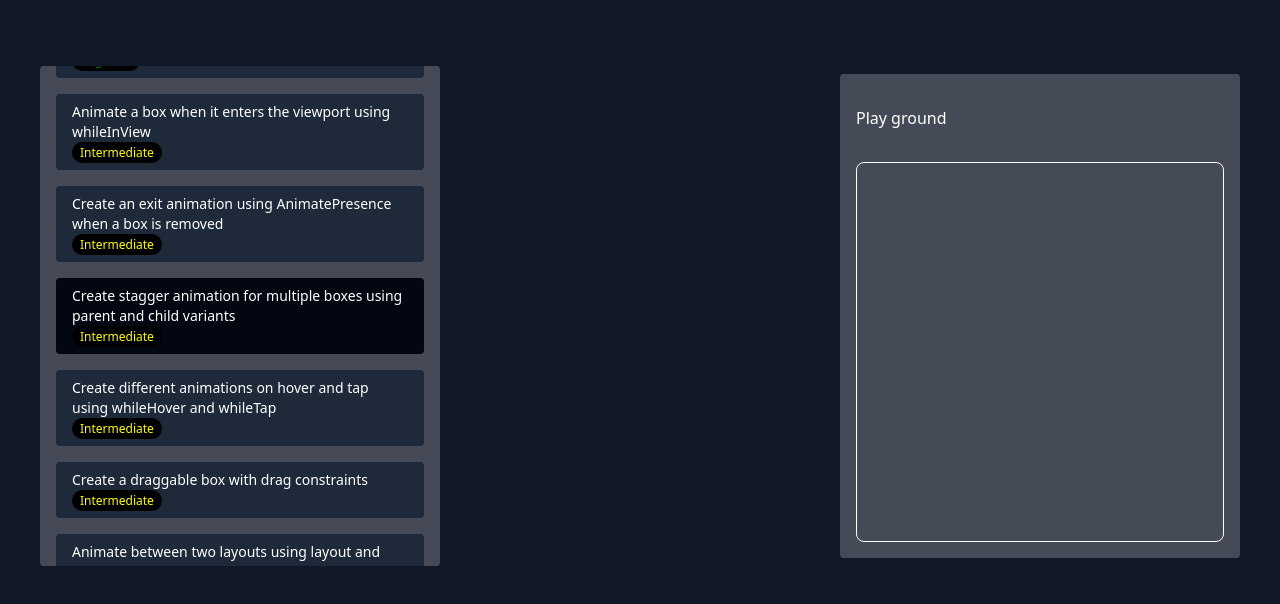
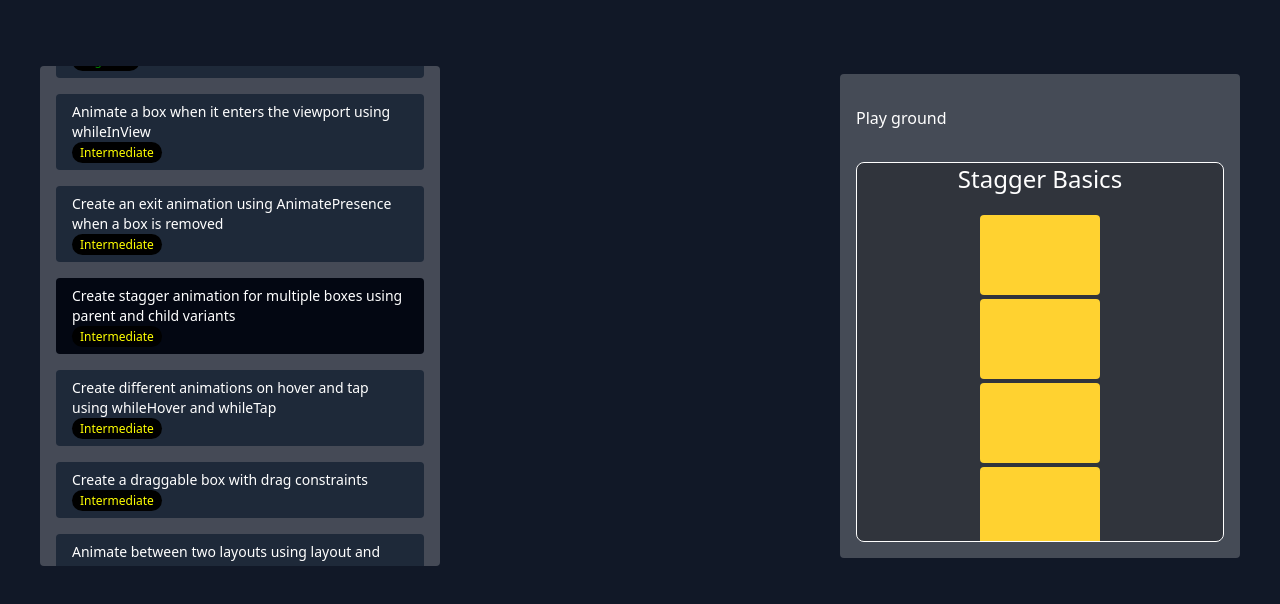
Before and after one commit to riiteshMishra/Framer_Motion, a React (Vite) app: page / in a window 1280 px wide. Both pictures are taken after a click on the element 240 px from the left and 316 px from the top of the page. Shown: the top 604 px of the page. Built offline with nearby package versions, Linux system fonts and the light colour scheme.

Commit message:
Add BoxThirteen component with animations and sound effects, and integrate into RightBox

```diff
--- /dev/null
+++ b/src/assets/components/Indermediate/BoxThirteen.jsx
@@ -0,0 +1,61 @@
+import { motion } from "motion/react";
+import brickSound from "../../sounds/brick.mp3";
+
+const BoxThirteen = () => {
+  const parentVariants = {
+    hidden: { y: 30, scale: 1 },
+    show: {
+      y: 0,
+      scale: 1,
+      transition: { staggerChildren: 0.2, delayChildren: 0.5 },
+    },
+  };
+
+  const childVariants = {
+    hidden: { opacity: 0, y: 100 },
+    show: { opacity: 1, y: 0, rotate: [0, 10, 0] },
+  };
+
+  const playSound = () => {
+    const audio = new Audio(brickSound);
+    audio.currentTime = 1;
+    audio.play();
+
+    setTimeout(() => {
+      audio.pause();
+      audio.currentTime = 1;
+    }, 1500); //  1.5 seconds
+  };
+
+  return (
+    <div className="bg-black/30 h-full">
+      <motion.h1 className="text-center text-2xl capitalize ">
+        Stagger basics
+      </motion.h1>
+      <div className="flex items-center justify-center my-5">
+        <motion.div
+          variants={parentVariants}
+          initial="hidden"
+          animate="show"
+          className="flex gap-y-1 flex-col"
+        >
+          {/* Children */}
+          {[1, 2, 3, 4].map((elem, idx) => (
+            <motion.div
+              key={idx}
+              variants={childVariants}
+              onAnimationComplete={(definition) => {
+                if (definition === "show") {
+                  playSound();
+                }
+              }}
+              className="h-20 w-30 bg-amber-300 rounded hover:rounded-2xl active:rounded-3xl transition-all cursor-pointer"
+            ></motion.div>
+          ))}
+        </motion.div>
+      </div>
+    </div>
+  );
+};
+
+export default BoxThirteen;
--- a/src/assets/components/RightBox.jsx
+++ b/src/assets/components/RightBox.jsx
@@ -12,6 +12,7 @@ import BoxNine from "./BoxNine";
 import BoxTen from "./BoxTen";
 import BoxEleven from "./Indermediate/BoxEleven";
 import BoxTwelve from "./Indermediate/BoxTwelve";
+import BoxThirteen from "./Indermediate/BoxThirteen";
 
 const RightBox = ({ activeBox }) => {
   return (
@@ -177,6 +178,19 @@ const RightBox = ({ activeBox }) => {
               <BoxTwelve />
             </motion.div>
           )}
+
+          {activeBox === 13 && (
+            <motion.div
+              key={"box11"}
+              initial={{ opacity: 0, y: 20 }}
+              animate={{ opacity: 1, y: 0 }}
+              exit={{ opacity: 0, y: -20 }}
+              transition={{ duration: 0.3, ease: "easeInOut" }}
+              className="absolute inset-0"
+            >
+              <BoxThirteen />
+            </motion.div>
+          )}
         </AnimatePresence>
       </div>
     </motion.div>
```
Also changed, not shown: 1 other file (tests, documents, lock files or other folders).
